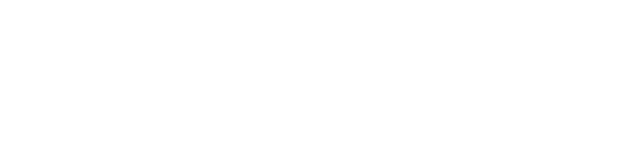
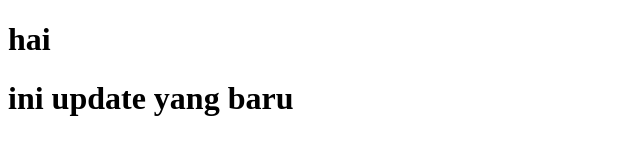
Before and after one commit to Jesicha18/tutorialgithub, a plain HTML site: page index.html in a window 1280 px wide. Shown: the whole page, without its empty margins (0-640 px from the left). Drawn offline with Linux system fonts and the light colour scheme.

Commit message:
syntax baru

```diff
--- a/index.html
+++ b/index.html
@@ -6,6 +6,7 @@
     <title>Document</title>
 </head>
 <body>
-
+    <h1>hai</h1>
+    <h1>ini update yang baru</h1>
 </body>
 </html>
```
